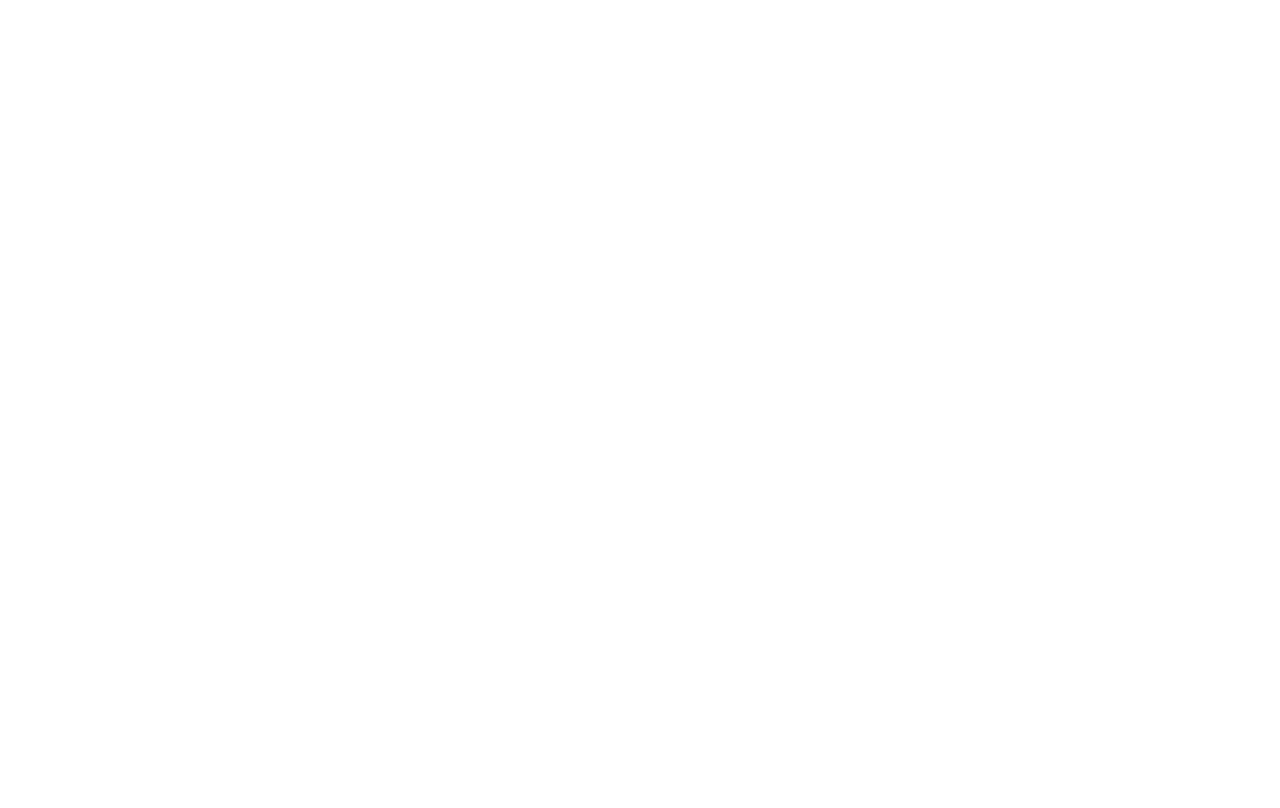
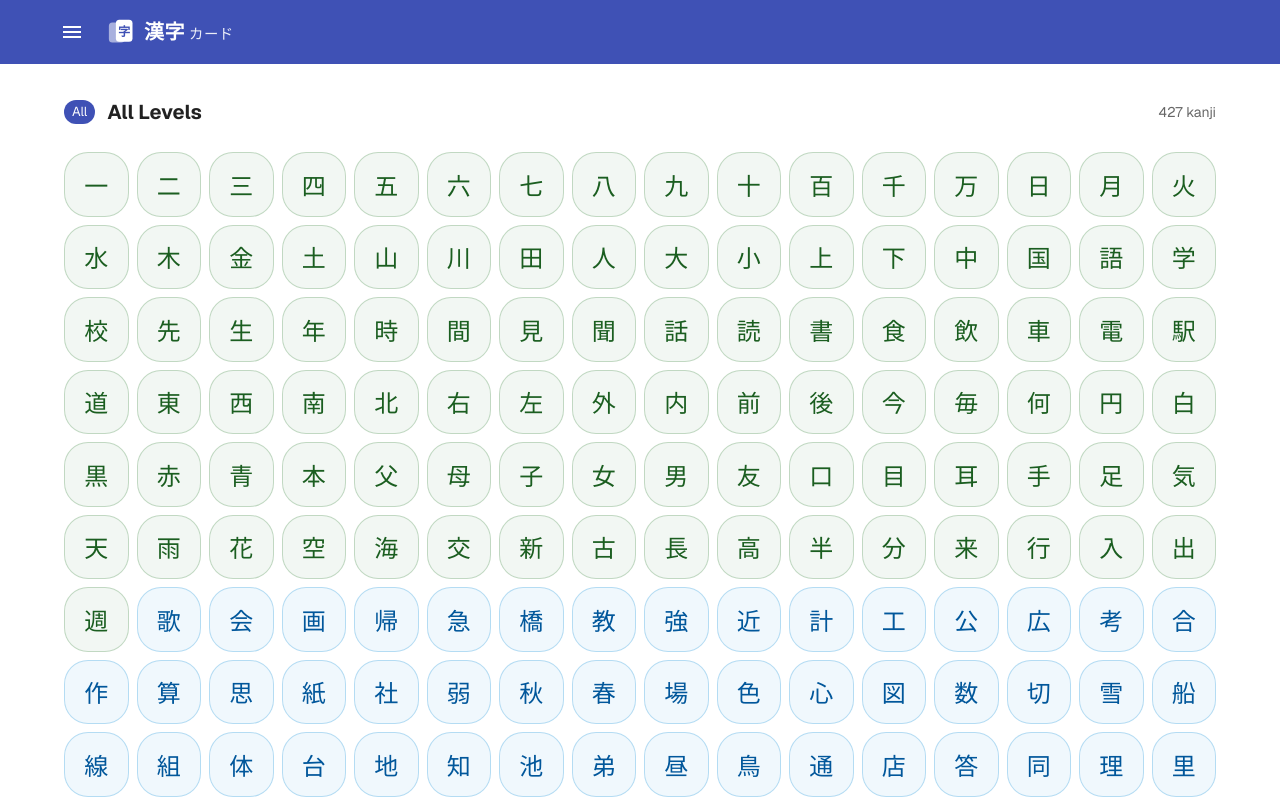
Before and after one commit to prinkrz/kanji-card, a Next.js app: page /level/all in a window 1280 px wide. Before the commit this address had no page. Built offline with nearby package versions, Linux system fonts and the light colour scheme.

Commit message:
fix broken page

```diff
--- a/app/level/[level]/LevelView.tsx
+++ b/app/level/[level]/LevelView.tsx
@@ -35,8 +35,7 @@
   const currentKanjiRef = useRef<Kanji | null>(null);
   const navDirection = useRef<NavDirection | null>(null);
 
-  const colorKey: MuiColor = (kanji[0]?.jlpt ? (LEVEL_COLOR[kanji[0].jlpt!] ?? "primary") : "primary") as MuiColor;
-  const palette = theme.palette[colorKey];
+  const colorFor = (k: Kanji): MuiColor => (k.jlpt ? (LEVEL_COLOR[k.jlpt] ?? "primary") : "primary") as MuiColor;
 
   const openCard = (index: number) => {
     navDirection.current = null;
@@ -75,7 +74,9 @@
           gap: 1,
         }}
       >
-        {kanji.map((k, i) => (
+        {kanji.map((k, i) => {
+          const p = theme.palette[colorFor(k)];
+          return (
             <ButtonBase
               key={k.character}
               onClick={() => openCard(i)}
@@ -83,9 +84,9 @@
                 aspectRatio: "1/1",
                 borderRadius: 2,
                 border: "1px solid",
-              borderColor: alpha(palette.main, 0.25),
-              bgcolor: alpha(palette.main, 0.06),
-              color: palette.dark ?? palette.main,
+                borderColor: alpha(p.main, 0.25),
+                bgcolor: alpha(p.main, 0.06),
+                color: p.dark ?? p.main,
                 fontSize: "1.5rem",
                 fontFamily: "serif",
                 display: "flex",
@@ -94,15 +95,16 @@
                 transition: "transform 150ms, box-shadow 150ms, background-color 150ms",
                 "&:hover": {
                   transform: "scale(1.1)",
-                boxShadow: `0 2px 12px ${alpha(palette.main, 0.25)}`,
-                bgcolor: alpha(palette.main, 0.14),
+                  boxShadow: `0 2px 12px ${alpha(p.main, 0.25)}`,
+                  bgcolor: alpha(p.main, 0.14),
                 },
                 "&:active": { transform: "scale(0.95)" },
               }}
             >
               {k.character}
             </ButtonBase>
-        ))}
+          );
+        })}
       </Box>
 
       {/* Flashcard overlay */}
--- a/app/level/[level]/page.tsx
+++ b/app/level/[level]/page.tsx
@@ -6,17 +6,18 @@
 import { kanjiList } from "@/app/data/kanji";
 import LevelView from "./LevelView";
 
-const LEVELS = ["n5", "n4", "n3", "n2", "n1"] as const;
+const LEVELS = ["n5", "n4", "n3", "n2", "n1", "all"] as const;
 type Level = (typeof LEVELS)[number];
 
-type MuiColor = "success" | "info" | "warning" | "secondary" | "error";
+type MuiColor = "success" | "info" | "warning" | "secondary" | "error" | "primary";
 
 const LEVEL_META: Record<Level, { label: string; description: string; color: MuiColor }> = {
-  n5: { label: "N5", description: "Beginner",          color: "success" },
-  n4: { label: "N4", description: "Elementary",        color: "info" },
-  n3: { label: "N3", description: "Intermediate",      color: "warning" },
-  n2: { label: "N2", description: "Upper Intermediate", color: "secondary" },
-  n1: { label: "N1", description: "Advanced",          color: "error" },
+  n5:  { label: "N5",  description: "Beginner",          color: "success" },
+  n4:  { label: "N4",  description: "Elementary",        color: "info" },
+  n3:  { label: "N3",  description: "Intermediate",      color: "warning" },
+  n2:  { label: "N2",  description: "Upper Intermediate", color: "secondary" },
+  n1:  { label: "N1",  description: "Advanced",          color: "error" },
+  all: { label: "All", description: "All Levels",        color: "primary" },
 };
 
 export function generateStaticParams() {
@@ -39,7 +40,7 @@
 
   const lv = level as Level;
   const meta = LEVEL_META[lv];
-  const entries = kanjiList.filter((k) => k.jlpt === lv.toUpperCase());
+  const entries = lv === "all" ? kanjiList : kanjiList.filter((k) => k.jlpt === lv.toUpperCase());
 
   return (
     <Container maxWidth="lg" sx={{ py: 4 }}>
```
Lines whose indentation alone changed are shown as unchanged.
